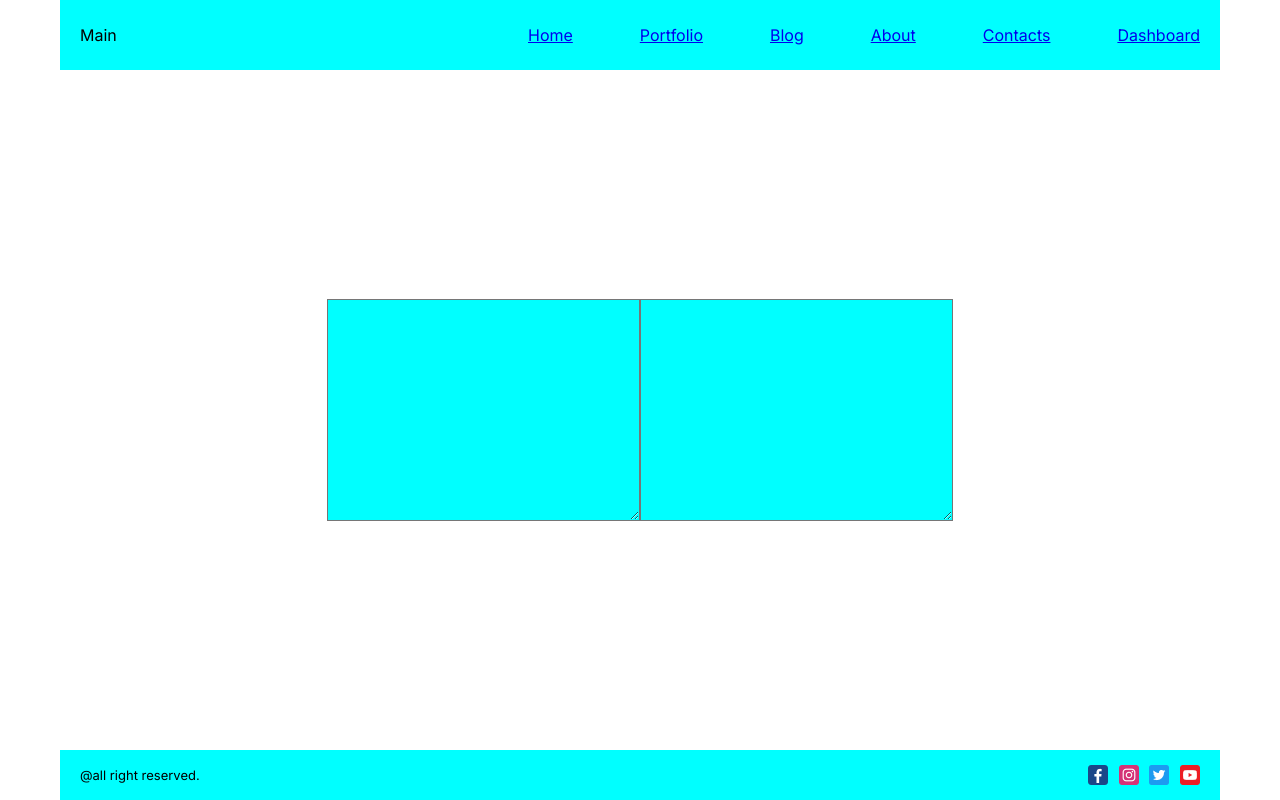
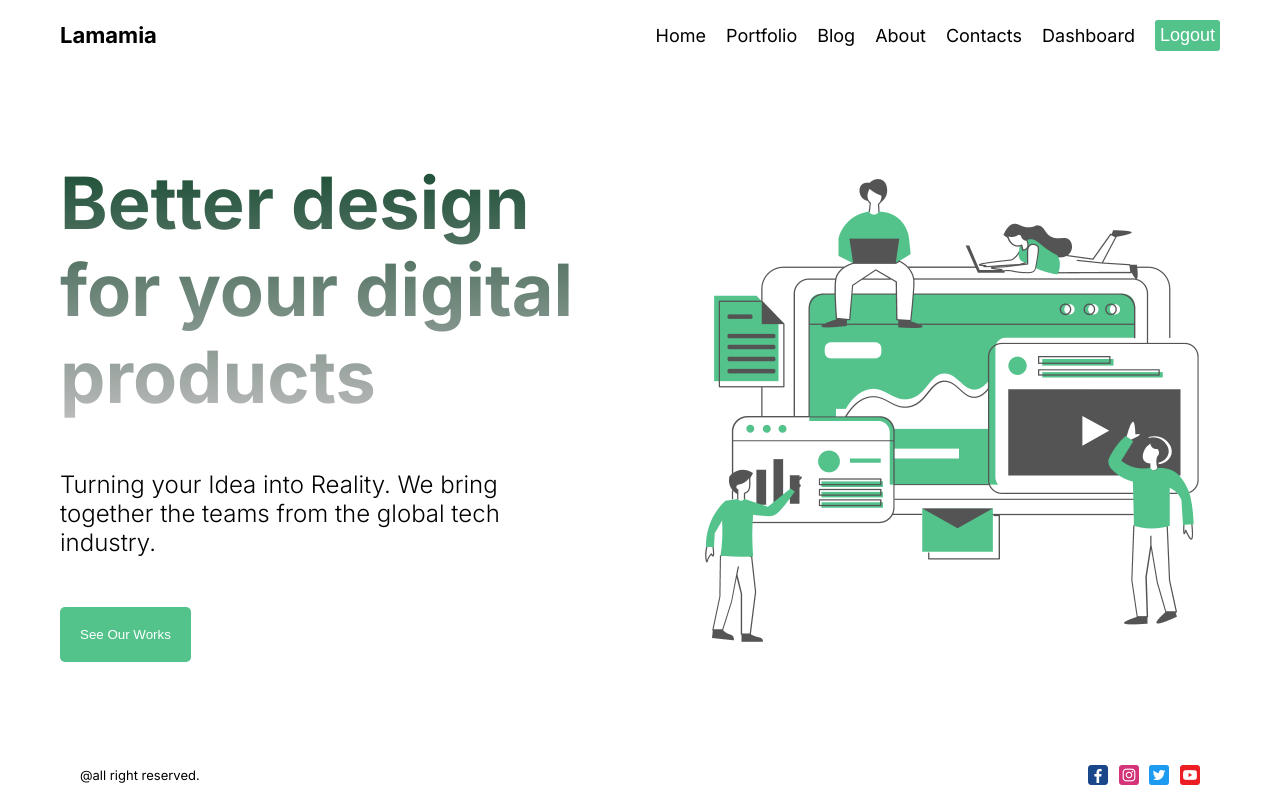
Before and after one commit to D1M1TRyy/next-app, a Next.js app: page / in a window 1280 px wide. Built offline with nearby package versions, Linux system fonts and the light colour scheme.

Commit message:
adding homepage Interface and About page

```diff
--- a/next.config.js
+++ b/next.config.js
@@ -1,4 +1,10 @@
 /** @type {import('next').NextConfig} */
-const nextConfig = {}
+const nextConfig = {
+    images: {
+        domains: ["images.pexels.com"]
+    }
+}
+
+
 
 module.exports = nextConfig
--- /dev/null
+++ b/src/app/about/page.module.css
@@ -0,0 +1,18 @@
+.container {
+}
+.container .imgContainer {
+  width: 100%;
+  height: 300px;
+  position: relative;
+}
+.container .imgContainer .img{
+  object-fit: cover;
+  filter: grayscale(100%);
+}
+.container .imgContainer .imgText{
+  position: absolute;
+  bottom: 20px;
+  left: 20px;
+  background-color: #53c28b;
+  color: white;
+}
--- a/src/app/dashboard/page.jsx
+++ b/src/app/dashboard/page.jsx
@@ -2,7 +2,7 @@ import React from 'react'
 
 function dashboard() {
   return (
-    <div>This is dashboard page</div>
+    <div>This is dashboard . hi everyone</div>
   )
 }
 
--- a/src/app/globals.css
+++ b/src/app/globals.css
@@ -2,15 +2,15 @@
   box-sizing: border-box;
   padding: 0;
   margin: 0;
-  }
+}
 
-  html,
-  body {
+html,
+ body {
     max-width: 100vw;
     overflow-x: hidden;
   }
   .container{
-    max-width: 1366px;
+    max-width: 1566px;
     min-height: 100vh;
     margin: 0 auto;
     padding: 0 60px;
@@ -18,3 +18,7 @@
     flex-direction: column;
     justify-content: space-between;
   }
+a {
+  text-decoration: none;
+  color: inherit
+}
--- a/src/app/page.jsx
+++ b/src/app/page.jsx
@@ -1,39 +1,28 @@
 import Navbar from '@/components/navbar/Navbar'
 import styles from './page.module.css'
-import Image from 'next/image'
+import Image from "next/image";
+import Hero from "public/hero.png";
 
 export default function Home() {
   return (
-    <main className={styles.main}>
-
-      {/* <div className={styles.container}>
-        <div className={styles.wrapper}>
-          <div className={styles.card}>
-            <p>hi</p>
-          </div>
-          <div className={styles.card}>
-            <p>hi</p>
-          </div>
-          <div className={styles.card}>
-            <p>hi</p>
-          </div>
-          <div className={styles.card}>
-            <p>hi</p>
-          </div>
-        </div>
+    <main className={styles.container}>
+      <div className={styles.item}>
+        <h1 className={styles.title}
+          >Better design for your digital products
+        </h1>
+        <p className={styles.desc}>
+          Turning your Idea into Reality. We bring together the teams from the
+          global tech industry.
+          </p>
+        <button className={styles.button}>See Our Works</button>
       </div>
 
-      <div className={styles.login}>
-        <div className={styles.wrapper}>
-          <input type="text" />
-          <Image src="/1.png" width="20" height="20"/>
-        </div>
 
-      </div> */}
-      <div className={styles.textareas}>
-          <textarea name="" id="" cols="30" rows="10"></textarea>
-          <textarea name="" id="" cols="30" rows="10"></textarea>
+      <div className={styles.item}>
+        <Image className={styles.img} src={Hero} alt="hero" />
       </div>
+
+
 
 
     </main>
--- a/src/app/page.module.css
+++ b/src/app/page.module.css
@@ -2,65 +2,38 @@
   width: 90%;
   margin: auto;
 }
-.main .container{
-  display: flex;
-  justify-content: center;
-  align-items: center;
-}
-.main .wrapper{
-  width: 90%;
-  margin: auto;
-  display: flex;
-  justify-content: space-between;
-  margin: 10px 0;
-}
-.main .wrapper .card{
-  width: 23%;
-  height: 400px;
-  background-color: aqua;
-  display: flex;
-  justify-content: center;
-  align-items: center;
-  border-radius: 10px;
-}
-.main .wrapper .card p{
-  color:blueviolet;
-  font-size: x-large;
-}
-.main .login {
-  display: flex;
-  justify-content: center;
-  align-items: center;
-}
-.main .login .wrapper{
-  width: 300px;
-  border: 1px solid black;
-  border-radius: 12px;
+.container{
   display: flex;
   align-items: center;
-  justify-content: center;
-  background-color: aqua;
+  gap: 100px
 }
-.main .login input{
-  width: 260px;
-  height: 40px;
+.container .item{
+  flex: 1;
+  display: flex;
+  flex-direction: column;
+  gap: 50px;
+}
+.container .item .title{
+  font-size: 72px;
+  background: linear-gradient(to bottom, #194c33, #bbb);
+  -webkit-background-clip: text;
+  -webkit-text-fill-color: transparent;
+}
+.container .item .img{
+  width: 100%;
+  height: 500px;
+  object-fit: contain;
+}
+.container .item .desc{
+  font-size: 24px;
+  font-weight: 300;
+}
+.container .item .button{
+  padding: 20px;
+  cursor: pointer;
+  background-color: #53c28b;
   border: none;
-  outline: none;
-  padding: 5px 12px;
-  font-size: large;
-  background-color: transparent;
+  border-radius: 5px;
+  color: white;
+  width: max-content;
 }
-.main .textareas{
-  width: 60%;
-  margin: auto;
-  display: flex;
-  justify-content: space-between;
-  align-items: center;
-  padding: 30px 0;
-}
-.main .textareas textarea{
-  background-color: aqua;
-  font-size: large;
-  padding: 20px;
-  outline: none;
-}
--- a/src/components/footer/footer.module.css
+++ b/src/components/footer/footer.module.css
@@ -1,7 +1,7 @@
 
 .container{
     padding: 0 20px;
-    background-color: aqua;
+    /* background-color: aqua; */
     height: 50px;
     display: flex;
     align-items: center;
--- a/src/components/navbar/Navbar.jsx
+++ b/src/components/navbar/Navbar.jsx
@@ -38,12 +38,14 @@ function Navbar() {
 
   return (
     <div className={styles.container}>
-      <div>Main</div>
+      <Link href={"/"} className={styles.logo}>Lamamia</Link>
       <div className={styles.links}>
         {links.map((link) => (
-          <Link href={link.url}>{link.title}</Link>
+          <Link href={link.url} className={styles.link}>{link.title}</Link>
         ))}
+        <button className={styles.logout}>Logout</button>
       </div>
+
     </div>
   );
 }
--- a/src/components/navbar/navbar.module.css
+++ b/src/components/navbar/navbar.module.css
@@ -1,24 +1,36 @@
 .container {
-    background-color: aqua;
+    width: 100%;
     height: 70px;
     display: flex;
     justify-content: space-between;
     align-items: center;
-    padding: 0 20px 0 20px;
   }
-.container .logo h2{
-  color: rgb(36, 36, 173);
+.container .logo{
+  font-weight: bold;
+  font-size: 22px;
 }
 .links {
   display: flex;
-  justify-content: space-between;
-  width: 60%;
+  align-items: center;
+  gap: 20px;
+  text-decoration: none;
 }
-.nav{
-  color: blue;
+.container .links .link{
+  text-decoration: none;
+  font-size: large;
   transition: .2s;
   cursor: pointer;
 }
-.nav:hover{
-  scale: 1.2;
+.container .links .link:hover{
+  scale: 1.1;
 }
+.container .logout{
+  padding: 5px;
+  border: none;
+  outline: none;
+  background-color: #53c28b;
+  border-radius: 3px;
+  color: white;
+  cursor: pointer;
+  font-size: large;
+}
```
Also changed, not shown: src/app/about/page.jsx (+24 -5 lines), public/hero.png (added).
